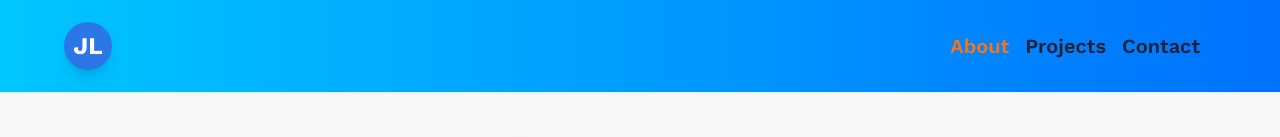
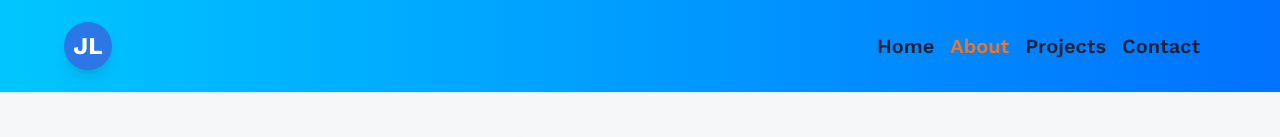
Before and after one commit to jishen027/3d_portfolio, a React (Vite) app: page /3d_portfolio/about in a window 1280 px wide. Shown: the top 137 px of the page. Built offline with nearby package versions, Linux system fonts and the light colour scheme; the HTML template or start-up script is replaced by a standard one.

Commit message:
chore: Remove unused React import and add Home link to Navbar

```diff
--- a/src/App.jsx
+++ b/src/App.jsx
@@ -1,4 +1,3 @@
-import React from "react";
 import Navbar from "./components/Navbar";
 import { BrowserRouter as Router, Route, Routes } from "react-router-dom";
 
--- a/src/components/Navbar.jsx
+++ b/src/components/Navbar.jsx
@@ -1,4 +1,3 @@
-import React from "react";
 import { NavLink } from "react-router-dom";
 
 const Navbar = () => {
@@ -11,6 +10,14 @@ const Navbar = () => {
         <p className="text-white font-bold text-2xl">JL</p>
       </NavLink>
       <nav className="flex items-center justify-center space-x-4 text-xl font-semibold p-4">
+        <NavLink
+          to="/"
+          className={({ isActive }) =>
+            isActive ? "text-orange-500" : "text-black-500"
+          }
+        >
+          Home
+        </NavLink>
         <NavLink
           to="/about"
           className={({ isActive }) =>
```
